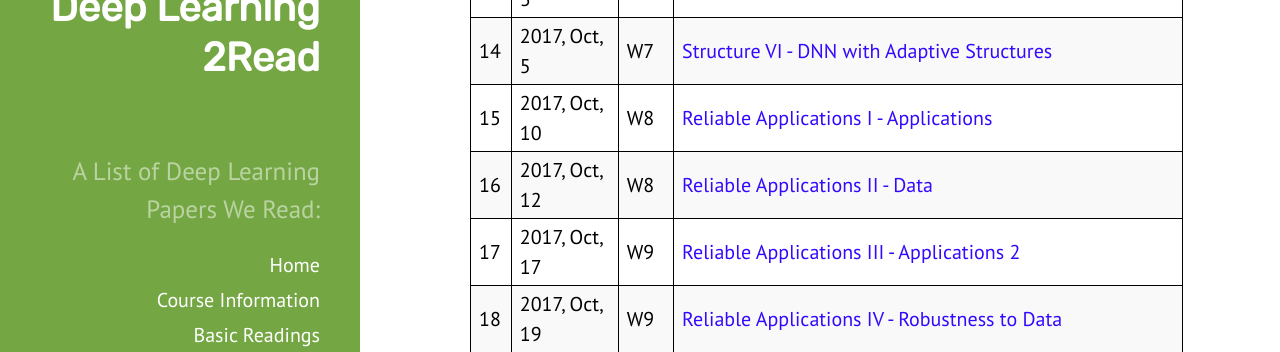
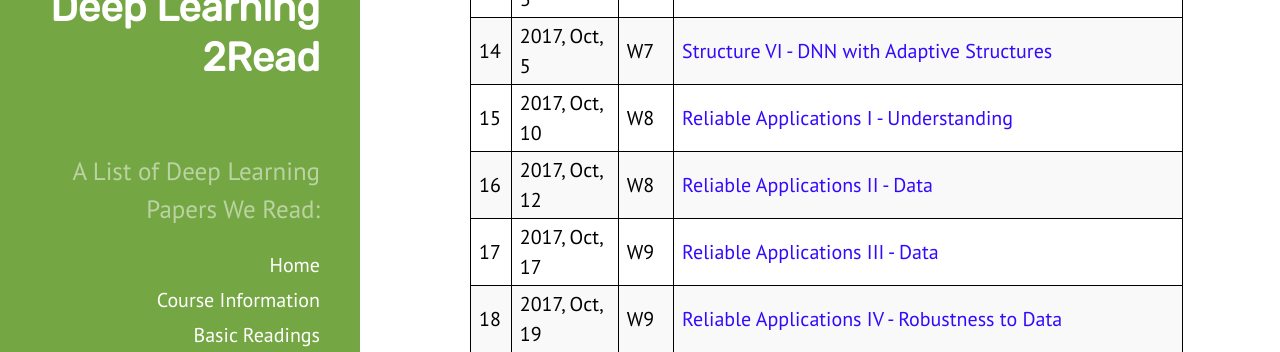
Before and after one commit to QData/deep2Read, a Jekyll site: the page built from index.html, in a window 1280 px wide and 900 px high, scrolled down 1190 px. Shown: the part 155-507 px from the top of the window. Built offline with Jekyll 4.4.1, drawn with Linux system fonts in a browser that asks for light colours.

Commit message:
fix two errors

```diff
--- a/_posts/2017-10-10-.md
+++ b/_posts/2017-10-10-.md
@@ -1,6 +1,6 @@
 ---
 layout: post
-title: Reliable Applications I - Applications
+title: Reliable Applications I - Understanding
 desc: W8
 tags:
 - 3Reliable
--- a/_posts/2017-10-17-.md
+++ b/_posts/2017-10-17-.md
@@ -1,6 +1,6 @@
 ---
 layout: post
-title: Reliable Applications III - Applications 2
+title: Reliable Applications III - Data
 desc: W9
 tags:
 - 3Reliable
```
